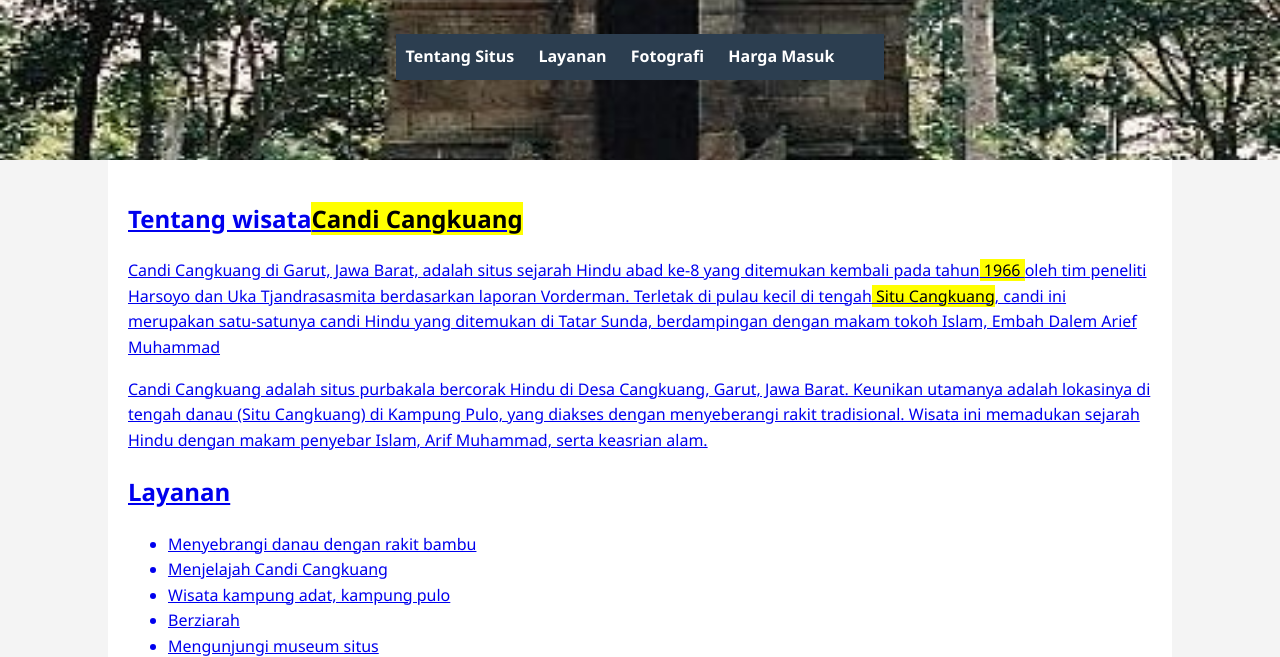
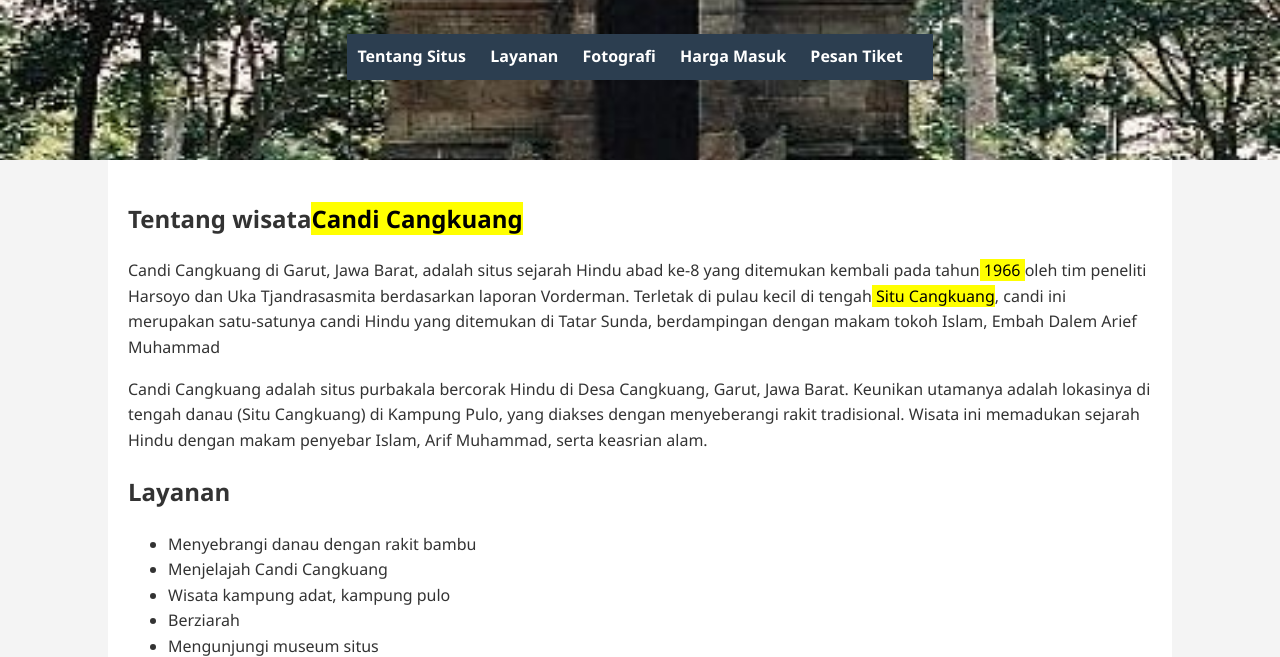
Before and after one commit to Nispiharmi/Web-Wisata, a plain HTML site: page index.html in a window 1280 px wide. Shown: the part 140-797 px from the top of the page. Drawn offline with Linux system fonts and the light colour scheme.

Commit message:
Fix HTML structure and update links

```diff
--- a/index.html
+++ b/index.html
@@ -16,7 +16,7 @@
                <li><a href="#Layanan">Layanan</a></li>
                <li><a href="#fotografi">Fotografi</a></li>
                <li><a href="#harga">Harga Masuk</a></li>
-               <li><a href="formpesan.html"</a></li>
+               <li><a href="formpesan.html">Pesan Tiket</a></li>
             </ul>
         </nav>
     </header>
```
